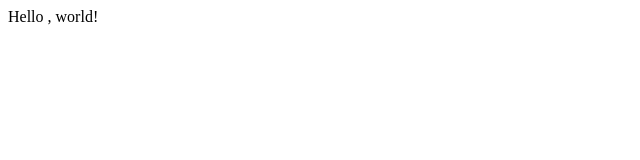
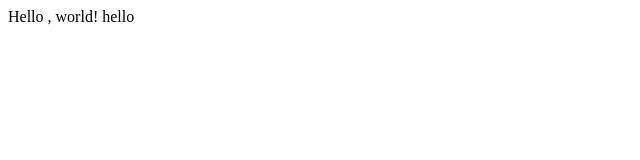
Before and after one commit to mehdiya/lecture1, a plain HTML site: page hello.html in a window 1280 px wide. Shown: the full height of the page, 0-640 px from the left. Drawn offline with Linux system fonts and the light colour scheme.

Commit message:
Update hello.html

```diff
--- a/hello.html
+++ b/hello.html
@@ -4,7 +4,7 @@
         <title>My Webpage</title>
     </head>
     <body>
-        Hello , world!
+        Hello , world! hello
     </body>
 
 
```
